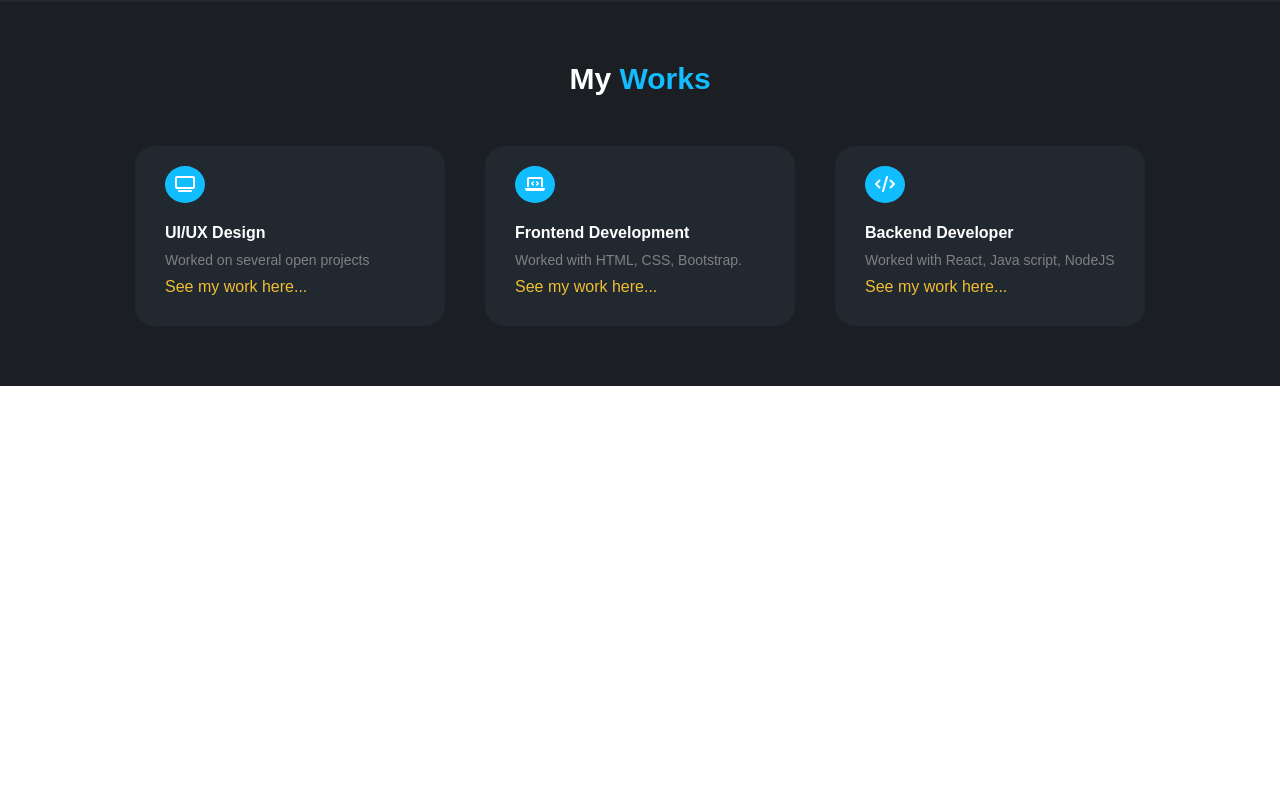
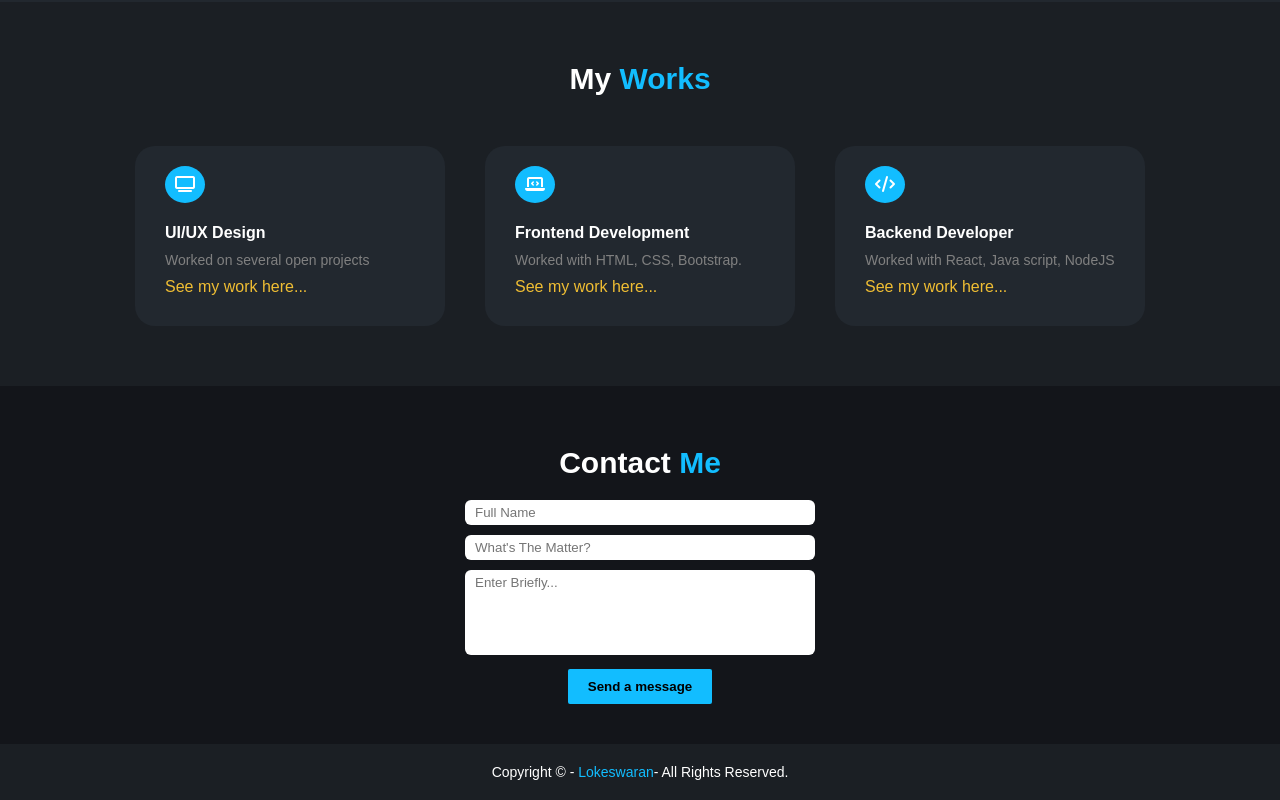
Before and after one commit to lokeswaran007/loki-resume, a plain HTML site: page index.html in a window 1280 px wide. Shown: the part 1005-1805 px from the top of the page. Before the commit the page ends 1391 px from the top, so only its background shows below. Drawn offline with Linux system fonts and the light colour scheme.

Commit message:
design :contact

```diff
--- a/assets/css/style.css
+++ b/assets/css/style.css
@@ -15,8 +15,8 @@
     box-sizing: border-box;
 }
 
-body{
-    font-family:"Kanit", sans-serif;
+body {
+    font-family: "Kanit", sans-serif;
 }
 
 header {
@@ -77,81 +77,97 @@ section.hero-section {
     background-color: var(--dark-primary);
     color: white;
     display: flex;
-    align-items:center;
+    align-items: center;
     padding: 20px 120px 0 150px;
 
 }
-.img-anime img{
+
+.img-anime img {
     margin-left: 380px;
 }
-.hero-img__title{
+
+.hero-img__title {
     font-size: 48px;
-    font-weight:600;
+    font-weight: 600;
 }
-.hero-img__title > span {
+
+.hero-img__title>span {
     color: var(--primary);
 }
-.hero-section__desc
-{
+
+.hero-section__desc {
     color: azure;
 }
-.social-icon{
+
+.social-icon {
     margin: 20px 0;
 }
-.social-icon li{
+
+.social-icon li {
     margin-right: 20px;
 }
-ul.social-icon{
+
+ul.social-icon {
     list-style: none;
     display: flex;
 }
-.social-icon li > a{
+
+.social-icon li>a {
     text-decoration: none;
-    color:white;
+    color: white;
 }
-.social-icon li  a > i.fa-x-twitter:hover {
+
+.social-icon li a>i.fa-x-twitter:hover {
     color: var(--primary);
 }
-.social-icon li  a > i.fa-instagram:hover {
+
+.social-icon li a>i.fa-instagram:hover {
     color: #f09433;
 }
-.social-icon li  a > i.fa-linkedin:hover {
-    color:#0077B5 ;
+
+.social-icon li a>i.fa-linkedin:hover {
+    color: #0077B5;
 }
 
-.btn{
+.btn {
     padding: 10px 20px;
     border-radius: 2px;
     border: none;
     cursor: pointer;
 }
-.btn.btn-primary{
+
+.btn.btn-primary {
     background-color: var(--primary);
     font-weight: 600;
-    color:black;
+    color: black;
 }
-.btn.btn-primary:hover{
+
+.btn.btn-primary:hover {
     background-color: #b4ffff;
 }
-.btn.dark-outline{
+
+.btn.dark-outline {
     background-color: var(--dark-primary);
     border: 1px solid var(--primary);
     color: var(--primary);
     border-radius: 5px;
     font-weight: 600;
-    box-shadow:3px 3px 3px var(--primary) ;
+    box-shadow: 3px 3px 3px var(--primary);
 }
-.btn.dark-outline:hover{
+
+.btn.dark-outline:hover {
     cursor: pointer;
     background-color: var(--primary);
-    color:black;
+    color: black;
 }
-.hero-buttons button{
-    margin:10px;
+
+.hero-buttons button {
+    margin: 10px;
     margin-left: 0;
 }
+
 /* AboutMe section */
-.about-section{
+.about-section {
     background-color: #22282f;
     color: white;
     padding: 60px;
@@ -160,104 +176,165 @@ ul.social-icon{
     align-items: center;
 
 }
+
 .about-section img {
     width: 280px;
     border-radius: 50%;
     border: 4px solid var(--primary);
-    box-shadow: 5px 5px  40px var(--primary);
+    box-shadow: 5px 5px 40px var(--primary);
 }
-.about-section-desc{
+
+.about-section-desc {
     margin-left: 100px;
 
 
 }
-.about-section-desc h4{
+
+.about-section-desc h4 {
     font-size: 25px;
     font-weight: 900;
 }
 
-.about-section-desc ul{
+.about-section-desc ul {
     list-style: none;
     margin-top: 15px;
     margin-bottom: 20px;
 
 }
-.about-section-desc li{
+
+.about-section-desc li {
     margin-bottom: 10px;
     color: gray;
     font-weight: bold;
 }
-.about-section-desc li > a{
+
+.about-section-desc li>a {
     text-decoration: none;
-    color:gray ;
+    color: gray;
 }
-.about-section-desc li > a:hover{
+
+.about-section-desc li>a:hover {
     color: var(--primary);
 }
-.about-section-desc li>strong{
+
+.about-section-desc li>strong {
     color: white;
 }
-.about-section-desc h4 span{
+
+.about-section-desc h4 span {
     color: var(--primary);
 }
 
 /* work section  */
 
-.work-section{
-    background-color:var(--dark-primary);
+.work-section {
+    background-color: var(--dark-primary);
     color: white;
     padding: 60px;
     text-align: center;
 }
-.work-section-tittle{
+
+.work-section-tittle {
     font-size: 30px;
     font-weight: 900;
     margin-bottom: 50px;
 }
-.work-section-tittle span{
+
+.work-section-tittle span {
     color: var(--primary);
 }
-.work-section-items{
+
+.work-section-items {
     display: flex;
     justify-content: center;
 }
 
-.work-setion-box{
+.work-setion-box {
     background-color: #22282f;
-    padding: 30px ;
+    padding: 30px;
     max-width: 310px;
     min-width: 310px;
     text-align: left;
     border-radius: 20px;
     cursor: pointer;
-    margin:0 20px;
+    margin: 0 20px;
 }
-.work-setion-box:hover{
+
+.work-setion-box:hover {
     background-color: #161b22;
 
 }
-.work-setion-box p{
+
+.work-setion-box p {
     color: gray;
     font-size: 14px;
 }
-.work-setion-box a{
+
+.work-setion-box a {
     text-decoration: none;
     color: #f0be33;
 }
-.work-section-box-desc{
-     margin-top: 30px;
+
+.work-section-box-desc {
+    margin-top: 30px;
     margin-bottom: 10px;
 }
-.work-section-box-desc p{
+
+.work-section-box-desc p {
     padding-top: 10px;
 }
-.work-section-box-icon{
+
+.work-section-box-icon {
     background-color: var(--primary);
     width: auto;
     padding: 10px;
     border-radius: 50%;
     margin-bottom: 30px;
 }
-.work-section-box-icon:hover{
+
+.work-section-box-icon:hover {
     background-color: rgb(18, 116, 207);
 }
+
+/* Contact CSS */
+.Contact-section {
+    background-color:rgb(19, 21, 26);
+    padding: 40px;
+    color: white;
+    text-align: center;
+
+}
+
+.Contact-section h4 {
+    font-size: 30px;
+    padding: 20px 0;
+    font-weight: 900;
+}
+
+.Contact-section h4 span {
+    color: var(--primary);
+}
+
+.Contact-section form input,textarea{
+    padding: 5px 10px;
+    outline: none;
+    width: 350px;
+    border-radius: 6px;
+    border: none;
+    margin-bottom: 10px;
+    resize: none;
+    font-family:"Kanit", sans-serif;
+}
+footer{
+    background-color: var(--dark-primary);
+    color:white ;
+    text-align: center;
+    padding: 20px 0;
+    font-size: 14px;
+
+}
+
+footer p a {
+    text-decoration:none;
+    color:var(--primary);
+}
--- a/index.html
+++ b/index.html
@@ -36,9 +36,6 @@
             <button>DOWNLOAD CV</button>
         </div>
     </header>
-</body>
-
-</html>
     <main>
         <Section class="hero-section">
             <div>
@@ -93,7 +90,8 @@
                         <strong>Address:</strong> Chennai,Tamilnadu,India
                     </li>
                     <li>
-                    <strong>Email:</strong><a href="mailto:logeshlogeshking@gmail.com"> logeshlogeshking@gmail.com </a>
+                        <strong>Email:</strong><a href="mailto:logeshlogeshking@gmail.com"> logeshlogeshking@gmail.com
+                        </a>
                     </li>
                     <li>
                         <strong>Phone:</strong><a href="tel:+916381226046"> +916381226046</a>
@@ -148,4 +146,31 @@
             </div>
         </section>
 
+        <section class="Contact-section">
+            <h4>Contact <span>Me</span></h4>
+            <form>
+                <div>
+                    <input type="text" name="name" placeholder="Full Name">
+                </div>
+                <div>
+                    <input type="text" name="subject" placeholder="What's The Matter?">
+                </div>
+                <div>
+                    <textarea name="description" rows="5" placeholder="Enter Briefly..."></textarea>
+                </div>
+                <div>
+                    <button class="btn btn-primary">Send a message </button>
+                </div>
+
+            </form>
+
+        </section>
+
     </main>
+
+    <footer>
+        <p>Copyright &copy; - <a href="" target="_blank">Lokeswaran</a>- All Rights Reserved.</p>
+    </footer>
+</body>
+
+</html>
```
Lines whose indentation alone changed are shown as unchanged.
